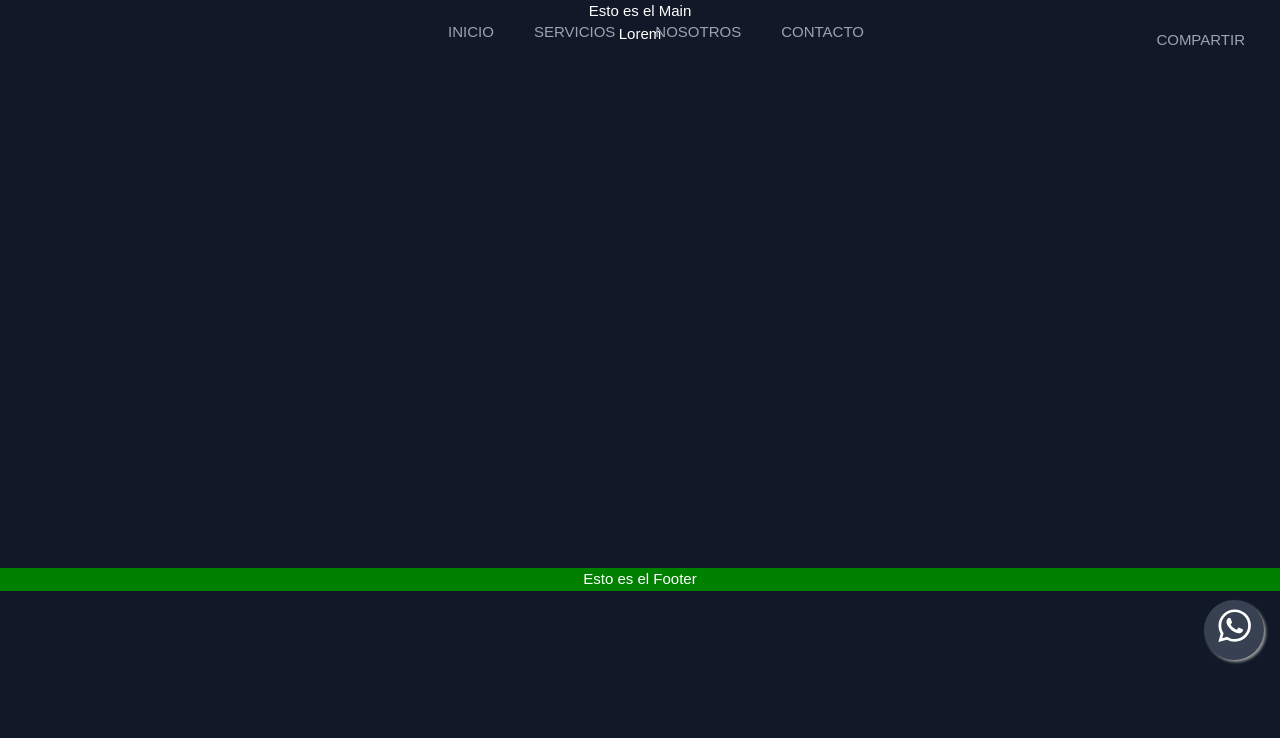
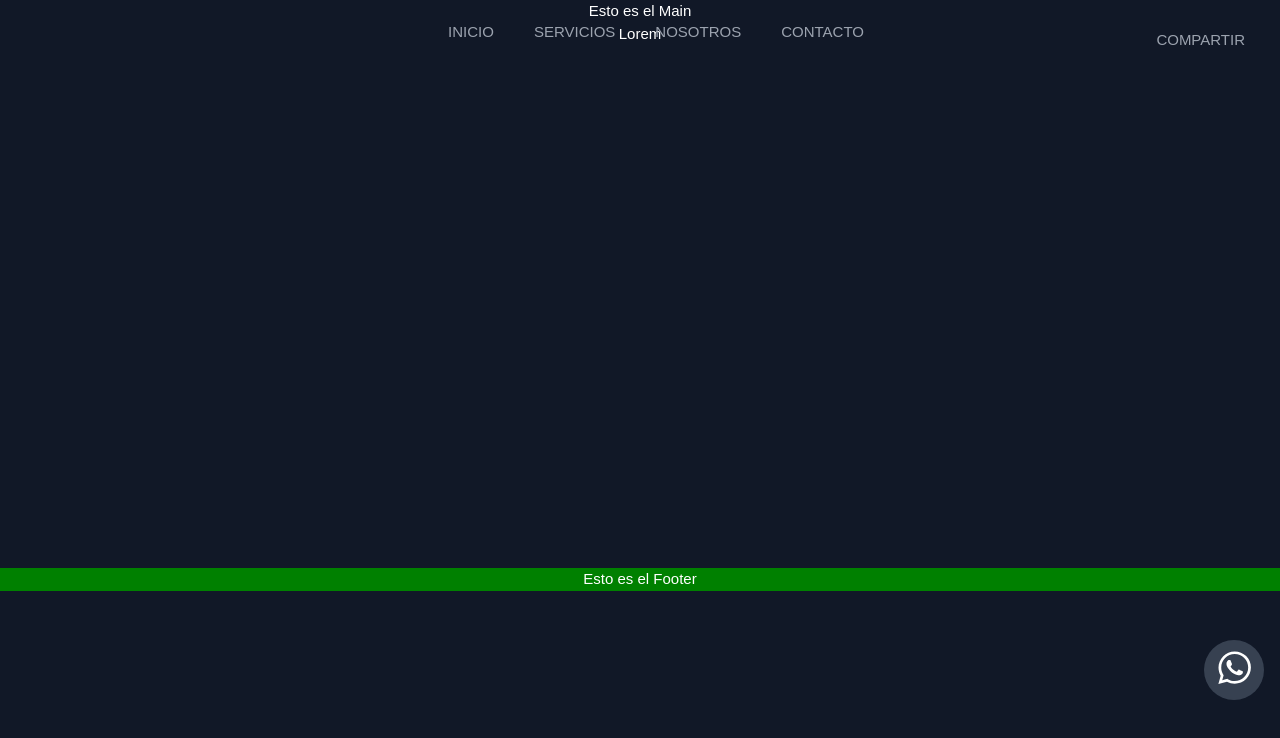
Before and after one commit to Nikkun13/TrabajoTop10, a React (Create React App) app: page / in a window 1280 px wide. Shown: the top 738 px of the page. Built offline with nearby package versions, Linux system fonts and the light colour scheme.

Commit message:
whatsapp button v1 fixs

```diff
--- a/src/components/WhatsAppButton/WhatsAppButton.css
+++ b/src/components/WhatsAppButton/WhatsAppButton.css
@@ -3,9 +3,10 @@
   width: 60px;
   height: 60px;
   right: 2vh;
-  top: 75vh;
+  top: 80vh;
   background-color: #374151;
   border-radius: 50px;
   font-size: 2.5rem;
-  box-shadow: 2px 2px 3px #999;
 }
+
+/*Efecto hover*/
--- a/src/components/WhatsAppButton/WhatsAppButton.js
+++ b/src/components/WhatsAppButton/WhatsAppButton.js
@@ -12,7 +12,7 @@ const WhatsAppButton = () => {
         <svg
           width="33"
           height="60"
-          viewBox="0 7 33 34"
+          viewBox="0 5 33 34"
           fill="none"
           xmlns="http://www.w3.org/2000/svg"
         >
```
